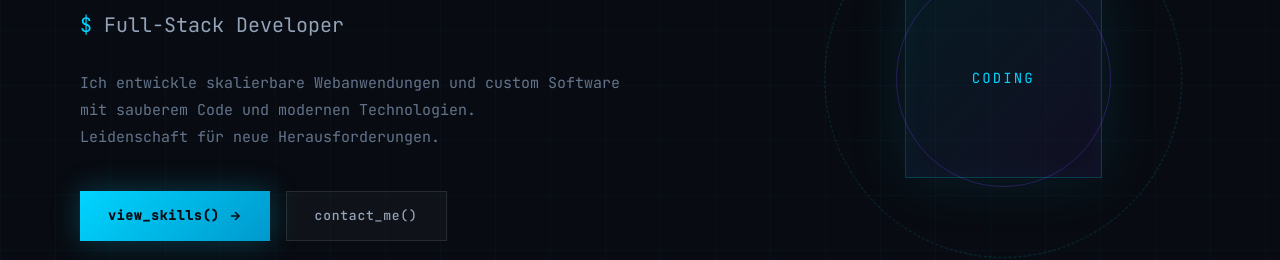
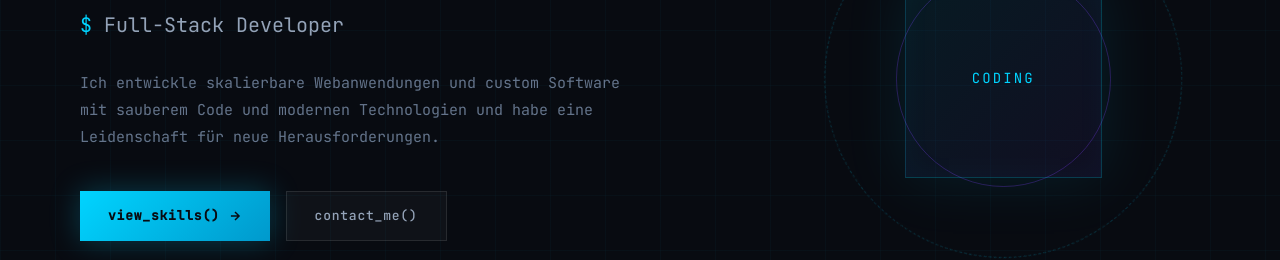
Before and after one commit to KDJohnny/luchtdev, a Next.js app: page / in a window 1280 px wide. Shown: the part 355-615 px from the top of the page. Built offline with nearby package versions, Linux system fonts and the light colour scheme.

Commit message:
"About me" leicht verschönert

```diff
--- a/src/app/components/Hero.tsx
+++ b/src/app/components/Hero.tsx
@@ -124,8 +124,7 @@ export default function Hero() {
             marginBottom: "2.5rem",
             opacity: 0,
           }}>
-            Ich entwickle skalierbare Webanwendungen und custom Software mit sauberem Code und modernen Technologien.
-            <p></p>Leidenschaft für neue Herausforderungen.
+            Ich entwickle skalierbare Webanwendungen und custom Software mit sauberem Code und modernen Technologien und habe eine Leidenschaft für neue Herausforderungen.
           </p>
 
           {/* Buttons */}
```
